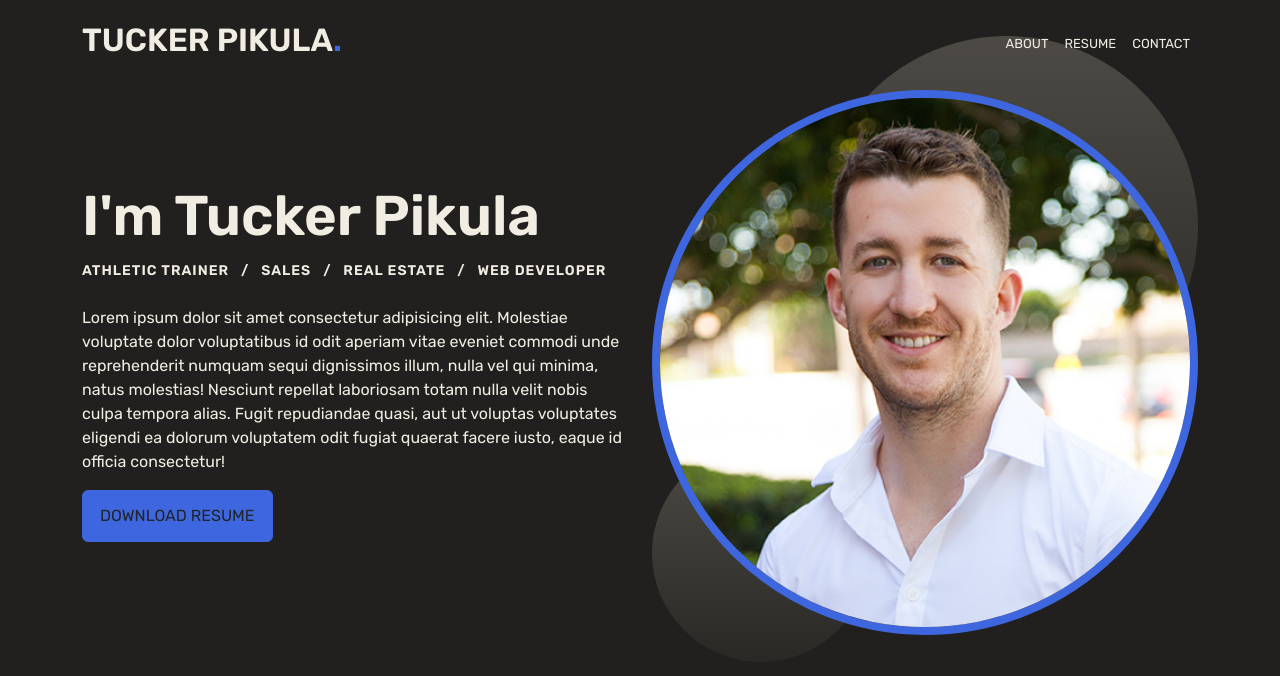
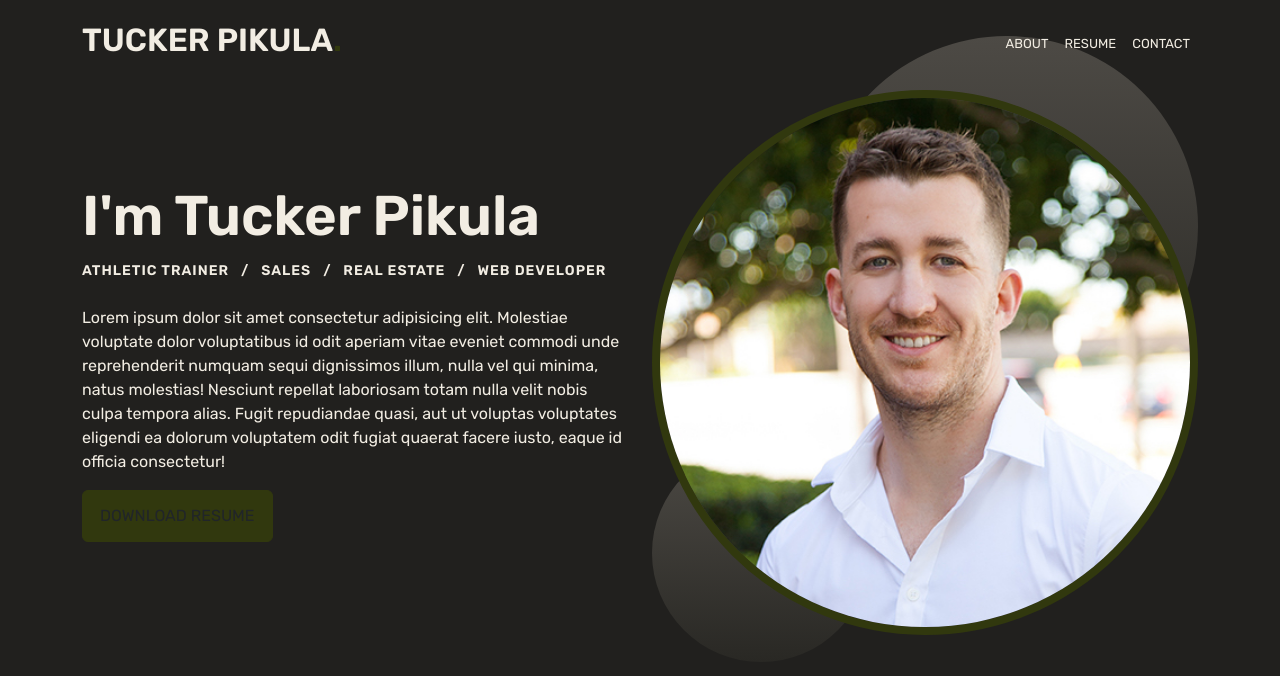
Before and after one commit to tuckerpikula/portfolio, a plain HTML site: page index.html in a window 1280 px wide. Drawn offline with nearby package versions, Linux system fonts and the light colour scheme.

Commit message:
dark green

```diff
--- a/style.css
+++ b/style.css
@@ -3,7 +3,7 @@
 :root {
     --dark1: #21201E;
     --dark2: #2d2b29;
-    --brand: #3e66de;
+    --brand: #31380e;
     --cream: #f2ede3;
     --white: #ffffff;
     --body: #9b968b;
```
